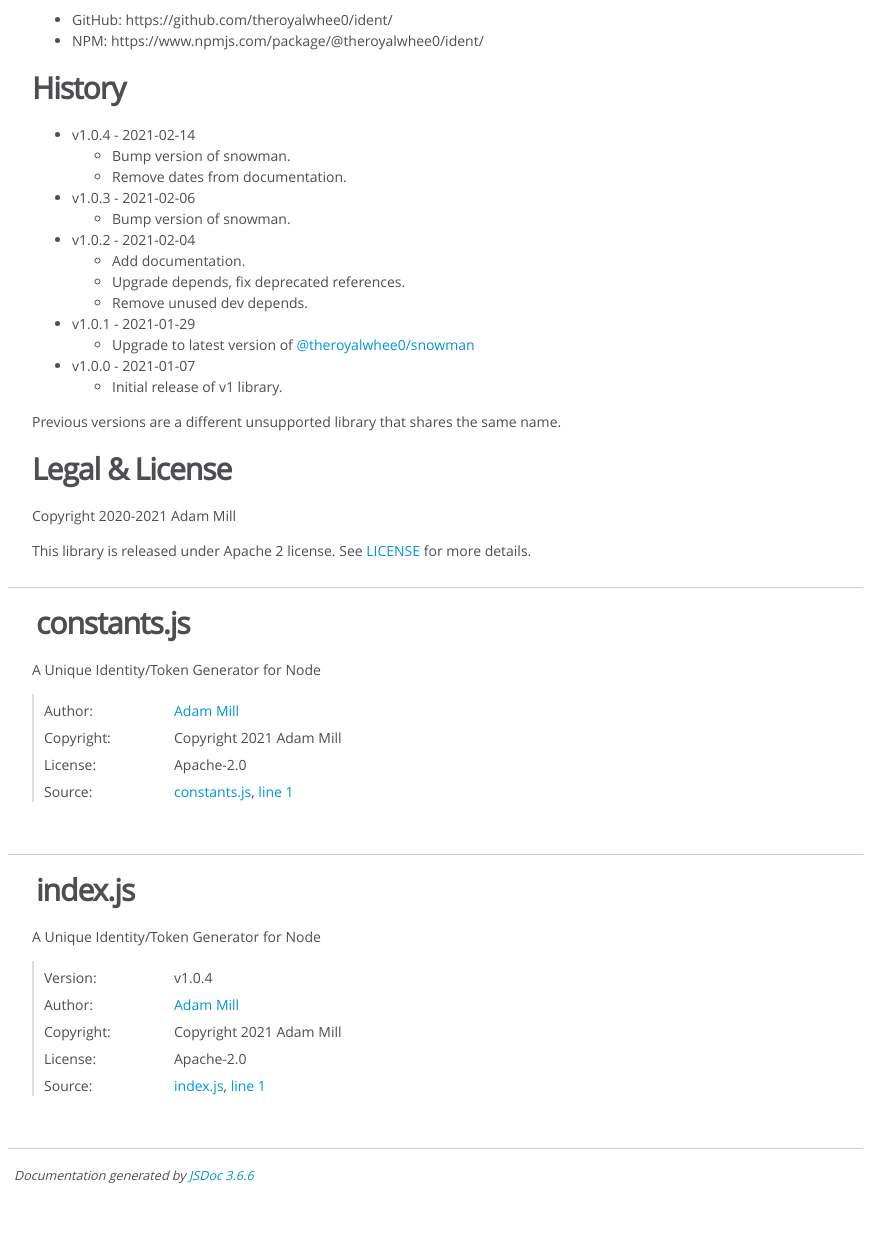
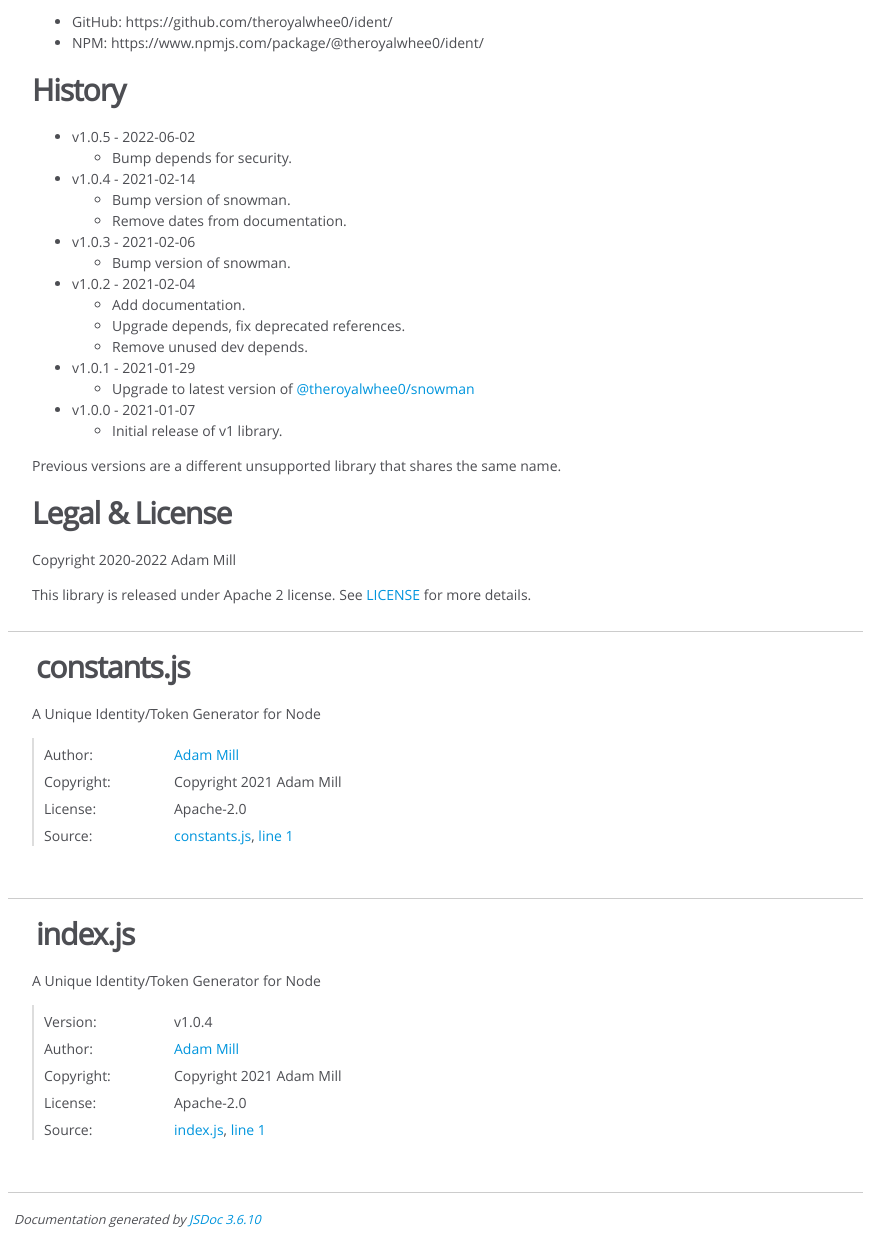
Before and after one commit to theroyalwhee0/ident, a website: page docs/index.html in a window 1280 px wide. Shown: the part 1158-2402 px from the top of the page, without its empty margins (0-870 px from the left). Before the commit the page ends 2358 px from the top, so only its background shows below. Drawn offline with Linux system fonts and the light colour scheme.

Commit message:
Bump depends for security.

```diff
--- a/docs/index.html
+++ b/docs/index.html
@@ -48,9 +48,9 @@
 <p>Generates unique non-predictable distributed identifiers.
 It is built from a combination of a <a href="https://github.com/theroyalwhee0/snowman/">snowflake ID</a>, random bytes, and two partial HMACs. It is encoded using <a href="https://base32h.github.io/">base32h</a>.</p>
 <h2>Installation</h2>
-<p>npm install @theroyalwhee0/ident</p>
+<p><code>npm install @theroyalwhee0/ident</code></p>
 <p><em>or</em></p>
-<p>yarn add @theroyalwhee0/ident</p>
+<p><code>yarn add @theroyalwhee0/ident</code></p>
 <h2>Documentation</h2>
 <p>The identGenerator() function creates a iterable sequence of tokens. The validation*Factory() functions validates a given token's structure and check the partial HMAC values.</p>
 <p><a href="https://theroyalwhee0.github.io/ident/">API Documentation</a></p>
@@ -79,6 +79,11 @@ console.log(`${validate(ident1)}, ${validate(ident2)}`);
 </ul>
 <h2>History</h2>
 <ul>
+<li>v1.0.5 - 2022-06-02
+<ul>
+<li>Bump depends for security.</li>
+</ul>
+</li>
 <li>v1.0.4 - 2021-02-14
 <ul>
 <li>Bump version of snowman.</li>
@@ -110,7 +115,7 @@ console.log(`${validate(ident1)}, ${validate(ident2)}`);
 </ul>
 <p>Previous versions are a different unsupported library that shares the same name.</p>
 <h2>Legal &amp; License</h2>
-<p>Copyright 2020-2021 Adam Mill</p>
+<p>Copyright 2020-2022 Adam Mill</p>
 <p>This library is released under Apache 2 license. See <a href="https://github.com/theroyalwhee0/ident/blob/master/LICENSE">LICENSE</a> for more details.</p></article>
     </section>
 
@@ -343,7 +348,7 @@ console.log(`${validate(ident1)}, ${validate(ident2)}`);
 <br class="clear">
 
 <footer>
-    Documentation generated by <a href="https://github.com/jsdoc/jsdoc">JSDoc 3.6.6</a>
+    Documentation generated by <a href="https://github.com/jsdoc/jsdoc">JSDoc 3.6.10</a>
 </footer>
 
 <script> prettyPrint(); </script>
```
Also changed, not shown: docs/constants.js.html (+1 -1 lines), docs/global.html (+1 -1 lines), docs/index.js.html (+1 -1 lines), package.json (+8 -8 lines), README.md, 1 other file.
